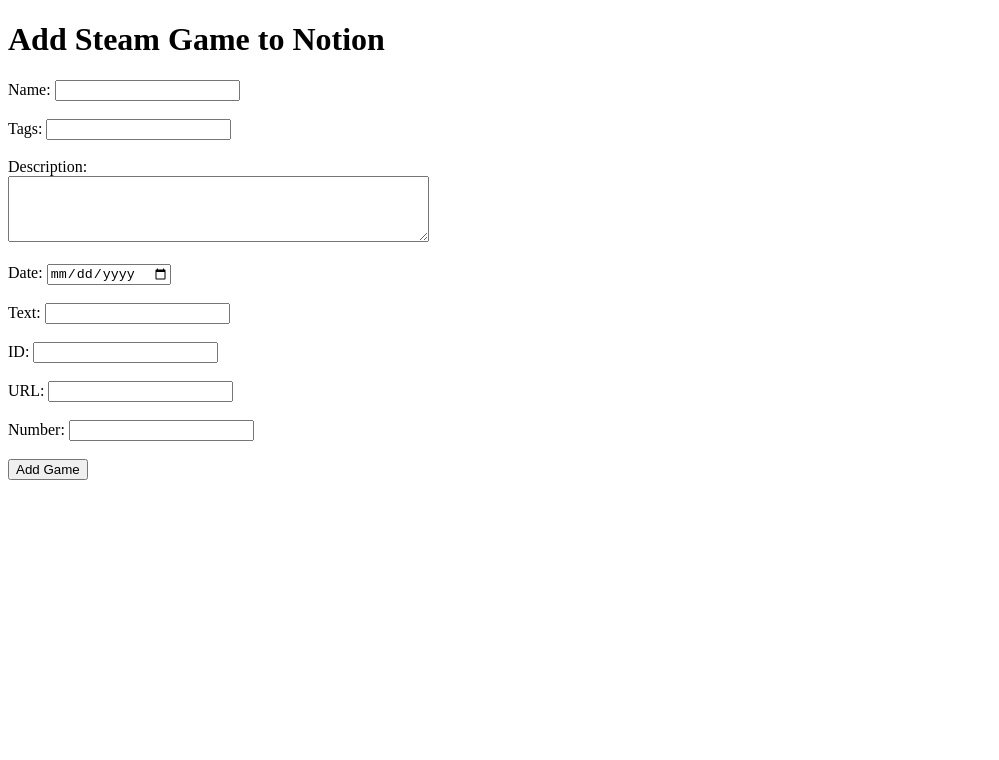
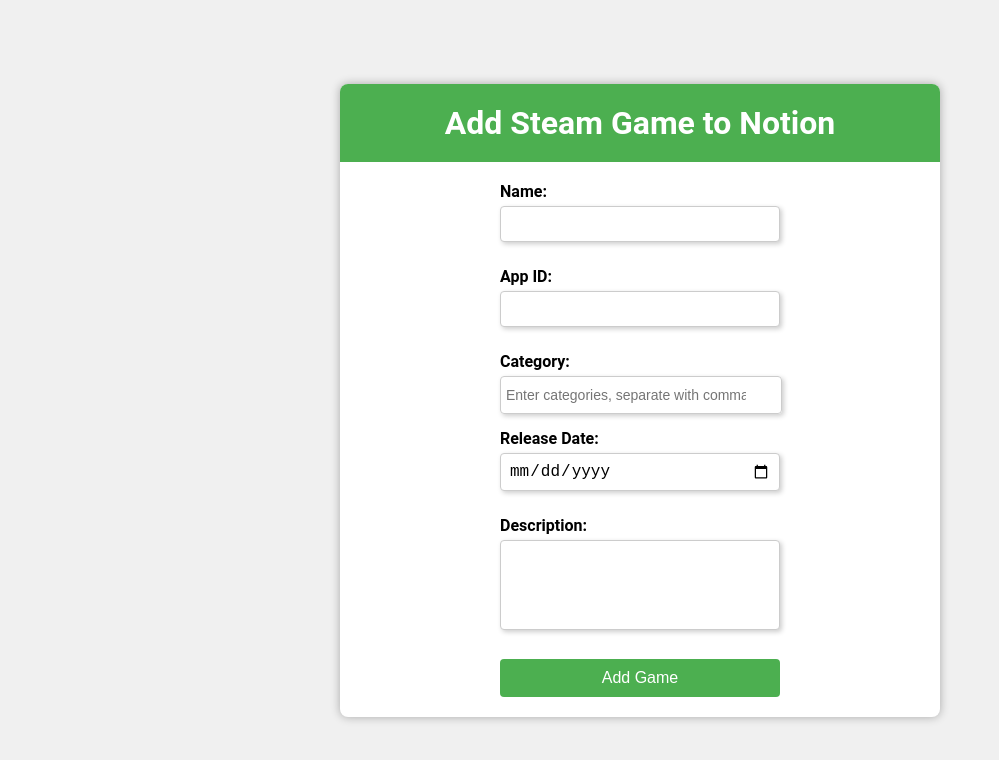
Before and after one commit to MasonGuinn/notion_steam, a website: page public/add-game.html in a window 1280 px wide. Shown: the whole page, without its empty margins (0-999 px from the left). Drawn offline with Linux system fonts and the light colour scheme.

Commit message:
UI update

```diff
--- a/public/add-game.html
+++ b/public/add-game.html
@@ -5,37 +5,49 @@
   <meta charset="UTF-8">
   <meta name="viewport" content="width=device-width, initial-scale=1.0">
   <title>Add Steam Game to Notion</title>
+  <link rel="stylesheet" href="/style.css">
+  <script src="index.js" defer></script>
 </head>
 
 <body>
-  <h1>Add Steam Game to Notion</h1>
-  <form action="/add-game" method="POST">
-    <label for="name">Name:</label>
-    <input type="text" id="name" name="name" required><br><br>
+  <div class="container">
+    <h1>Add Steam Game to Notion</h1>
+    <form id="addGameForm" action="/add-game" method="POST">
+      <div class="form-group">
+        <label for="name">Name:</label>
+        <input maxlength="30" type="text" id="name" name="name" required pattern="[A-Za-z\s\-'.]+"
+          oninput="this.value = this.value.replace(/[^A-Za-z\s\-'.]/g, '')">
+      </div>
 
-    <label for="tags">Tags:</label>
-    <input type="text" id="tags" name="tags" required><br><br>
+      <div class="form-group">
+        <label for="appId">App ID:</label>
+        <input oninput="if(this.value.length > 8) this.value = this.value.slice(0, 8);" min="111111" type="number"
+          id="appId" name="appId" required>
+      </div>
 
-    <label for="description">Description:</label><br>
-    <textarea id="description" name="description" rows="4" cols="50" required></textarea><br><br>
+      <div class="form-group">
+        <label for="category">Category:</label>
+        <div class="tags-input">
+          <ul id="categoryTags"></ul>
+          <input maxlength="10" type="text" id="category" name="category"
+            placeholder="Enter categories, separate with commas">
+        </div>
+      </div>
 
-    <label for="date">Date:</label>
-    <input type="date" id="date" name="date" required><br><br>
+      <div class="form-group">
+        <label for="releaseDate">Release Date:</label>
+        <input type="date" id="releaseDate" name="releaseDate" required>
+      </div>
 
-    <label for="text">Text:</label>
-    <input type="text" id="text" name="text" required><br><br>
+      <div class="form-group">
+        <label for="description">Description:</label>
+        <textarea id="description" name="description" rows="4"></textarea>
+      </div>
 
-    <label for="id">ID:</label>
-    <input type="text" id="id" name="id" required><br><br>
+      <input type="submit" value="Add Game">
+    </form>
+  </div>
 
-    <label for="url">URL:</label>
-    <input type="url" id="url" name="url" required><br><br>
-
-    <label for="number">Number:</label>
-    <input type="number" id="number" name="number" required><br><br>
-
-    <input type="submit" value="Add Game">
-  </form>
 </body>
 
 </html>
--- /dev/null
+++ b/public/index.js
@@ -0,0 +1,50 @@
+// index.js
+
+const categoryInput = document.getElementById('category');
+const categoryTagsContainer = document.getElementById('categoryTags');
+const MAX_CATEGORIES = 10; // Maximum number of categories allowed
+
+categoryInput.addEventListener('keydown', function (event) {
+  if (event.key === 'Enter' || event.key === ',') {
+    event.preventDefault();
+    addCategoryTag(this.value);
+    this.value = '';
+  }
+});
+
+function addCategoryTag(tagValue) {
+  const trimmedValue = tagValue.trim();
+
+  // Check if the maximum limit is reached
+  const tags = categoryTagsContainer.querySelectorAll('li.category-tag');
+  if (tags.length >= MAX_CATEGORIES) {
+    categoryInput.disabled = true;
+    categoryInput.placeholder = "Max Categories Reached";
+    return;
+  }
+
+  if (trimmedValue !== '') {
+    const tag = document.createElement('li');
+    tag.className = 'category-tag';
+    tag.textContent = trimmedValue;
+    const deleteButton = document.createElement('button');
+    deleteButton.className = 'delete-button';
+    deleteButton.textContent = 'X';
+    deleteButton.addEventListener('click', function () {
+      tag.remove();
+      // After deleting a tag, re-enable input if necessary
+      if (tags.length < MAX_CATEGORIES) {
+        categoryInput.disabled = false;
+        categoryInput.placeholder = "Enter categories, separate with commas";
+      }
+    });
+    tag.appendChild(deleteButton);
+    categoryTagsContainer.appendChild(tag);
+  }
+
+  // Disable input if maximum categories reached after adding a tag
+  if (tags.length + 1 >= MAX_CATEGORIES) {
+    categoryInput.disabled = true;
+    categoryInput.placeholder = "Max Categories Reached";
+  }
+}
--- /dev/null
+++ b/public/style.css
@@ -0,0 +1,162 @@
+/* Reset default margin and padding */
+body,
+html {
+  margin: 0;
+  padding: 0;
+}
+
+/* Center content vertically */
+body {
+  display: flex;
+  justify-content: center;
+  align-items: center;
+  height: 100vh;
+  background-color: #f0f0f0;
+  /* Light gray background */
+  font-family: 'Roboto', sans-serif;
+  /* Specify Roboto font */
+}
+
+.container {
+  background-color: #fff;
+  padding: 0px;
+  padding-bottom: 20px;
+  border-radius: 8px;
+  box-shadow: 0 0 10px rgba(0, 0, 0, 0.3);
+  /* Subtle shadow effect */
+  width: 600px;
+  /* Adjust width as needed */
+  display: flex;
+  flex-direction: column;
+  align-items: center;
+}
+
+h1 {
+
+  text-align: center;
+  margin-top: 0;
+  margin-bottom: 20px;
+  padding: 20px 0;
+  background-color: #4CAF50;
+  color: white;
+  border-top-left-radius: 8px;
+  border-top-right-radius: 8px;
+  width: 100%;
+  box-sizing: border-box;
+  /* Space below heading */
+}
+
+form {
+  min-width: 35vh;
+  max-width: 35vh;
+}
+
+.form-group {
+  width: 100%;
+  margin-bottom: 15px;
+}
+
+label {
+  font-weight: bold;
+  margin-bottom: 5px;
+  display: flex;
+}
+
+input[type="text"],
+input[type="number"],
+input[type="date"],
+textarea {
+  width: 100%;
+  /* Adjust width and consider border/padding */
+  padding: 8px;
+  font-size: 16px;
+  border: 1px solid #ccc;
+  border-radius: 4px;
+  box-sizing: border-box;
+  box-shadow: 2px 2px 5px #00000033;
+  /* Ensure padding and border are included in width calculation */
+  margin-bottom: 10px;
+  /* Space between input fields */
+}
+
+textarea {
+  resize: none;
+  /* Prevent textarea from being resizable */
+}
+
+input[type="submit"] {
+  width: 100%;
+  padding: 10px;
+  font-size: 16px;
+  background-color: #4CAF50;
+  /* Green submit button */
+  color: white;
+  border: none;
+  border-radius: 4px;
+  cursor: pointer;
+  transition: background-color 0.3s;
+}
+
+input[name="category"] {
+  box-shadow: none;
+}
+
+input[type="submit"]:hover {
+  background-color: #45a049;
+  /* Darker green hover */
+}
+
+
+.tags-input {
+  display: inline-block;
+  position: relative;
+  border: 1px solid #ccc;
+  border-radius: 4px;
+  padding: 5px 0 5px 0;
+  box-shadow: 2px 2px 5px #00000033;
+  width: 100%;
+  /* Adjust width as needed */
+}
+
+.tags-input ul {
+  list-style: none;
+  padding: 0;
+  margin: 0;
+}
+
+.tags-input li {
+  display: inline-block;
+  background-color: #f2f2f2;
+  color: #333;
+  border-radius: 20px;
+  padding: 5px 10px;
+  margin: 5px;
+}
+
+.tags-input input[type="text"] {
+  border: none;
+  outline: none;
+  padding: 5px;
+  font-size: 14px;
+  width: calc(100% - 30px);
+  word-wrap: break-word;
+  margin-bottom: 0;
+  /* Adjust width considering button width */
+}
+
+.tags-input input[type="text"]:focus {
+  outline: none;
+}
+
+.tags-input .delete-button {
+  background-color: transparent;
+  border: none;
+  color: #999;
+  cursor: pointer;
+  margin-left: 5px;
+  transition: color 0.3s;
+}
+
+.tags-input .delete-button:hover {
+  color: #000000;
+}
--- a/server.js
+++ b/server.js
@@ -1,4 +1,5 @@
 // server.js
+
 import { fileURLToPath } from 'url';
 import { dirname } from 'path';
 import dotenv from "dotenv"
```
Also changed, not shown: index.js (deleted).
